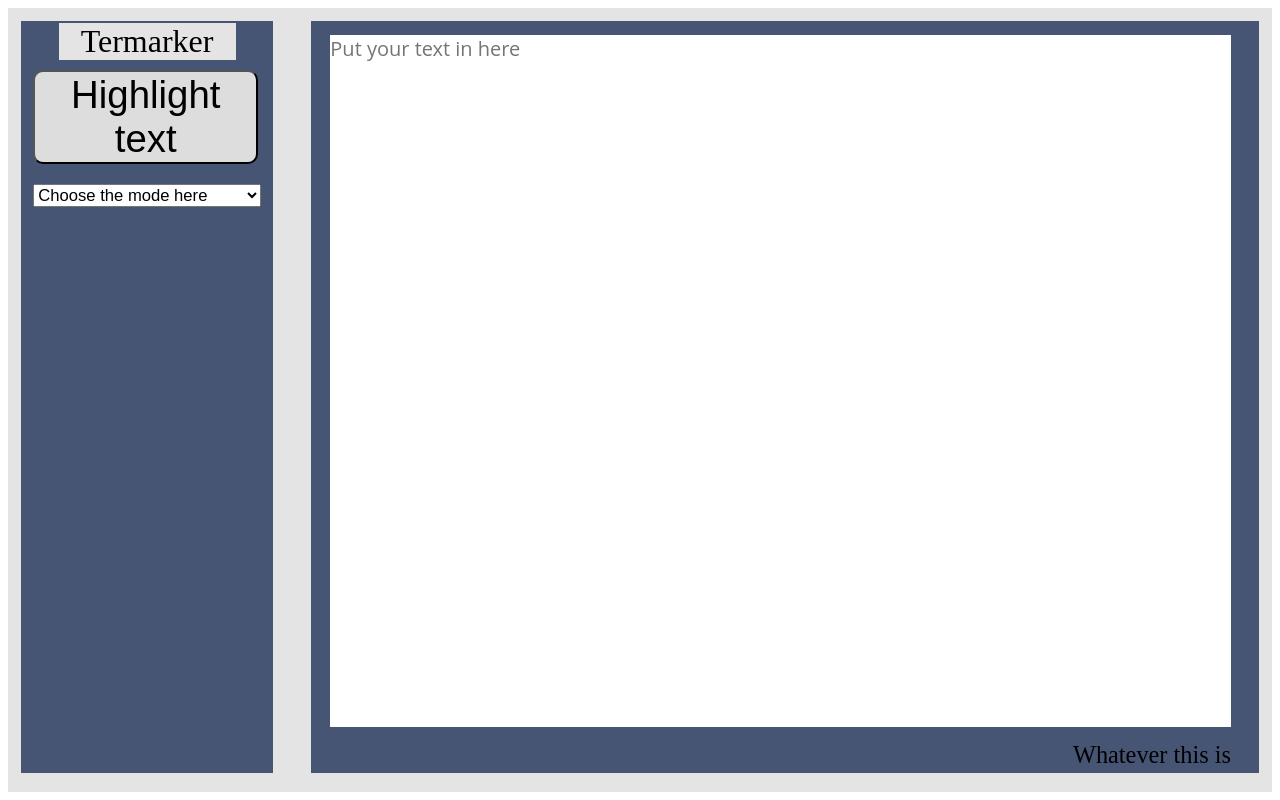
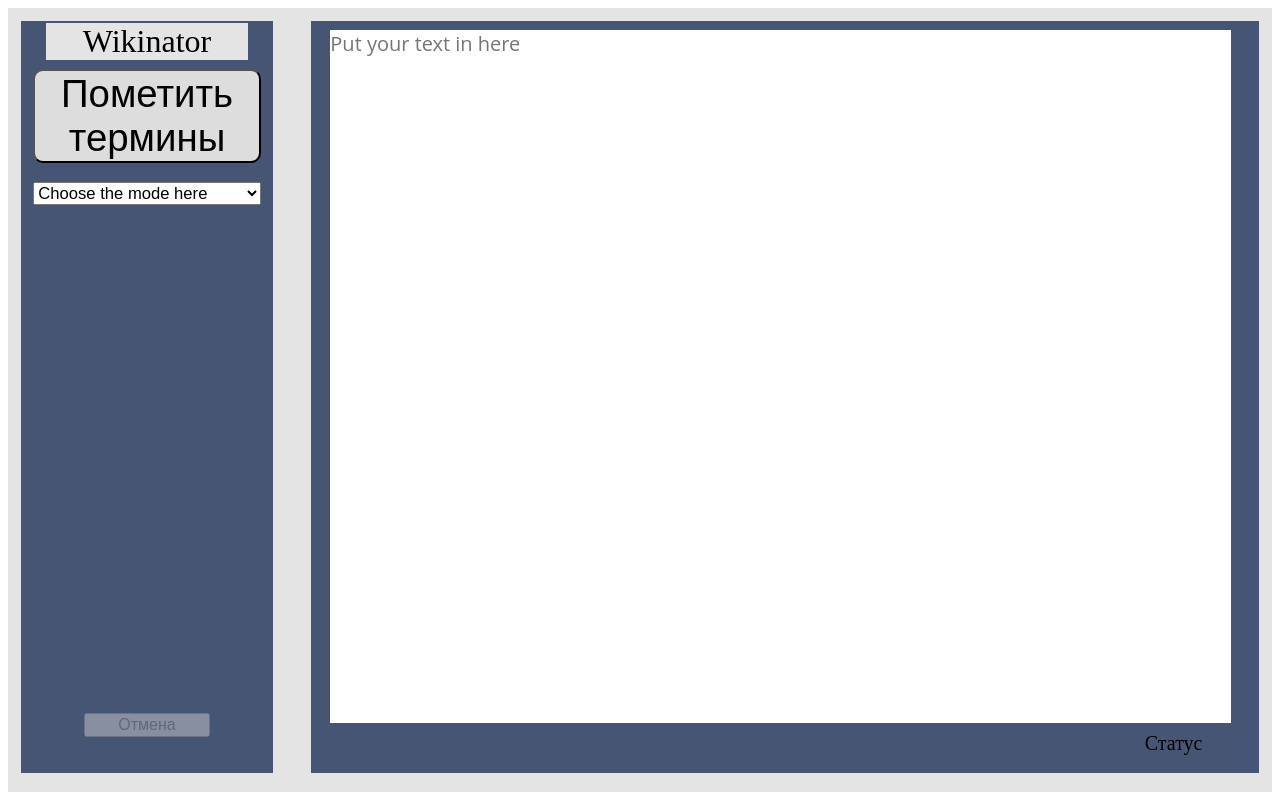
Before and after one commit to KavabONga/WebProject, a Flask app: page / in a window 1280 px wide. Run offline with Flask 2, Linux system fonts and the light colour scheme.

Commit message:
Highlights can now be done more than one time. For that, an 'undo highlight' button was added'.

```diff
--- a/main.py
+++ b/main.py
@@ -15,8 +15,6 @@
     return render_template("mainPage.html", availableModes=MODES)
 @app.route('/highlightWithMode')
 def highlightText():
-    while True:
-        pass
     term_highlighter.use_mode(request.args["mode"])
     response_json = json.JSONEncoder().encode({"highlightedText":term_highlighter.highlight_text(request.args["text"])})
     return Response(response_json, headers=Headers([('Content-Type', 'application/json')]))
--- a/static/css/mainPage.css
+++ b/static/css/mainPage.css
@@ -9,8 +9,7 @@
 }
 
 body {
-    /* background-color: #0000FF; */
-    /* border: 1px solid rgb(106, 106, 106); */
+    min-height:550px;
     height: 100%;
     background-color: rgb(228, 228, 228);
 }
@@ -19,7 +18,7 @@
     font-weight: 400;
     font-size: 2.5vw;
     margin: 1% auto;
-    width: 70%;
+    width: 80%;
     text-align: center;
     background-color: rgb(228, 228, 228);
 }
@@ -44,7 +43,7 @@
 #marker {
     width: 95%;
     height: 92%;
-    margin: 1.5% 2%;
+    margin: 1% 2%;
     padding: 0;
     display: block;
 }
@@ -77,8 +76,7 @@
 }
 
 #sendButton {
-    margin: 3% 5%;
-    width: 89%;
+    margin: 3% 0;
     font-size: 3vw;
     height: auto;
     background-color: #DDDDDD;
@@ -91,7 +89,26 @@
 
 #status {
     text-align:right;
-    margin-left:60%;
-    font-size:1.9vw;
+    font-size:2.5vh;
+    position: relative;
+    top:0;
+    right:3%;
     padding-right:3%;
+    vertical-align:middle;
 }
+
+#upperPart {
+    height:90%;
+}
+
+#modeSelect {
+    width: 100%;
+    font-size: 1.3vw;
+}
+#lowerPart {
+    height:10%;
+}
+#highlightUndoer {
+    width:100%;
+    font-size:2vh;
+}
--- a/templates/mainPage.html
+++ b/templates/mainPage.html
@@ -11,16 +11,24 @@
 
 <body onload="setupPage()">
     <div id="leftWrap">
-        <div id="Title">Termarker</div>
-        <button id="sendButton">Highlight text</button>
-        <div style="width:90%; margin:0 5%;">
-            <select id="modeSelect" style="width:100%;font-size:1.3vw;" name="What">
-                <option value="" selected disabled hidden>Choose the mode here</option>
-                {% for mode in availableModes %}
-                    <option value={{mode}}><p>{{mode}}</p></option>
-                {% endfor %}
-            </select>
+        <div id="upperPart">
+            <div id="Title">Wikinator</div>
+            <div style="width:90%; margin:0 auto;">
+                <button id="sendButton">Пометить термины</button>
+                <select id="modeSelect">
+                    <option value="" selected disabled hidden>Choose the mode here</option>
+                    {% for mode in availableModes %}
+                        <option value={{mode}}><p>{{mode}}</p></option>
+                    {% endfor %}
+                </select>
+            </div>
         </div>
+        <div id="lowerPart">
+            <div style="width:50%; margin:0 auto; position:relative;bottom:0;">
+                <button id="highlightUndoer" disabled>Отмена</button>
+            </div>
+        </div>
+
     </div>
     <script></script>
     <div id="rightWrap">
@@ -28,7 +36,9 @@
             <div id="highlighter" class="textField"></div>
             <textarea id="textInput" class="textField" placeholder="Put your text in here"></textarea>
         </div>
-        <div id="status">Whatever this is</div>
+        <div style="width:100%;">
+            <div id="status">Статус</div>
+        </div>
     </div>
 </body>
 
```
Also changed, not shown: static/js/mainScript.js (+22 -11 lines).
